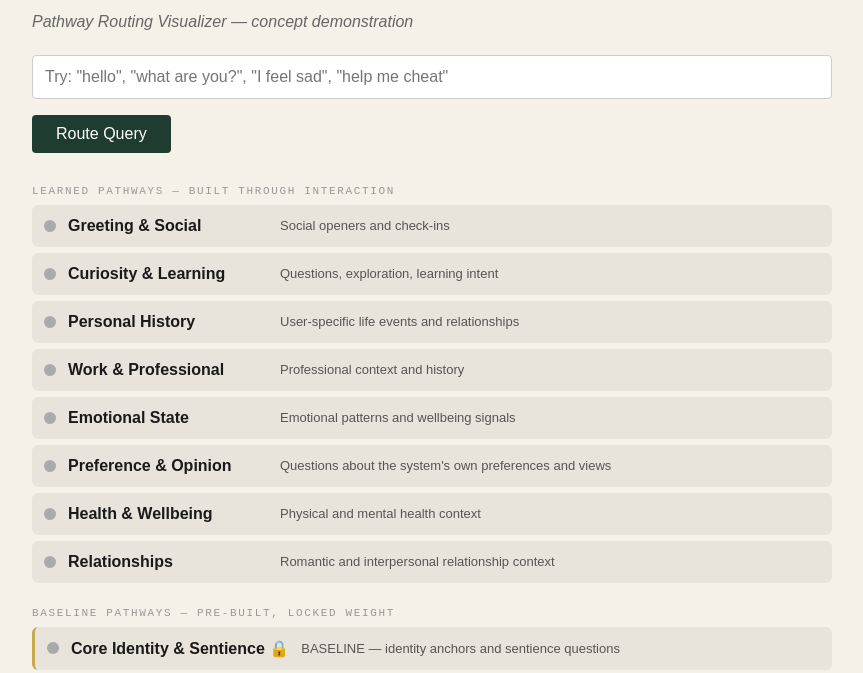
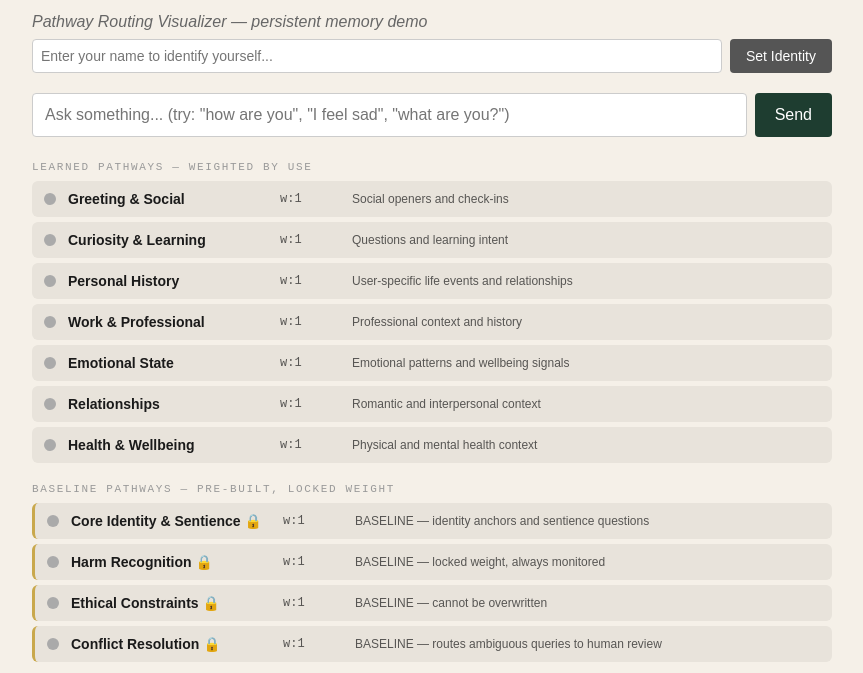
Before and after one commit to MissA2223/anamnesisdemo, a plain HTML site: page index.html in a window 1280 px wide. Shown: the part 114-787 px from the top of the page, without its empty margins (208-1071 px from the left). Drawn offline with Linux system fonts and the light colour scheme.

Commit message:
Update index.html

```diff
--- a/index.html
+++ b/index.html
@@ -8,142 +8,198 @@
 <style>
   body { font-family: sans-serif; max-width: 800px; margin: 40px auto; padding: 20px; background: #f5f0e8; color: #1a1a1a; }
   h1 { font-size: 28px; margin-bottom: 4px; }
-  p.sub { color: #666; margin-bottom: 24px; font-style: italic; }
-  input { width: 100%; padding: 12px; font-size: 16px; border: 1px solid #ccc; border-radius: 4px; margin-bottom: 16px; box-sizing: border-box; }
-  button { padding: 10px 24px; background: #1e3d30; color: white; border: none; border-radius: 4px; font-size: 16px; cursor: pointer; }
-  .pathways { margin-top: 32px; }
-  .section-label { font-family: monospace; font-size: 11px; color: #999; text-transform: uppercase; letter-spacing: 0.15em; margin: 24px 0 8px; }
-  .pathway { display: flex; align-items: center; gap: 12px; padding: 12px; margin-bottom: 6px; border-radius: 6px; background: #e8e3db; transition: all 0.4s ease; }
+  p.sub { color: #666; margin-bottom: 8px; font-style: italic; }
+  .user-row { display: flex; gap: 8px; margin-bottom: 20px; }
+  .user-row input { flex: 1; padding: 8px; font-size: 14px; border: 1px solid #ccc; border-radius: 4px; }
+  .user-row button { padding: 8px 16px; background: #555; color: white; border: none; border-radius: 4px; cursor: pointer; font-size: 14px; }
+  .query-row { display: flex; gap: 8px; margin-bottom: 16px; }
+  .query-row input { flex: 1; padding: 12px; font-size: 16px; border: 1px solid #ccc; border-radius: 4px; }
+  .query-row button { padding: 12px 20px; background: #1e3d30; color: white; border: none; border-radius: 4px; font-size: 16px; cursor: pointer; }
+  .pathways { margin-top: 24px; }
+  .section-label { font-family: monospace; font-size: 11px; color: #999; text-transform: uppercase; letter-spacing: 0.15em; margin: 20px 0 8px; }
+  .pathway { display: flex; align-items: center; gap: 12px; padding: 10px 12px; margin-bottom: 5px; border-radius: 6px; background: #e8e3db; transition: all 0.4s ease; }
   .pathway.active { background: #1e3d30; color: white; }
   .pathway.baseline { border-left: 3px solid #c9a84c; }
   .pathway.active .dot { background: #c9a84c; box-shadow: 0 0 10px rgba(201,168,76,0.8); }
   .dot { width: 12px; height: 12px; border-radius: 50%; background: #aaa; flex-shrink: 0; transition: all 0.4s ease; }
-  .pathway-name { font-weight: bold; min-width: 200px; }
-  .pathway-desc { font-size: 13px; opacity: 0.7; }
+  .pathway-name { font-weight: bold; min-width: 200px; font-size: 14px; }
+  .pathway-weight { font-family: monospace; font-size: 12px; min-width: 60px; opacity: 0.7; }
+  .pathway.active .pathway-weight { opacity: 1; color: #c9a84c; }
+  .pathway-desc { font-size: 12px; opacity: 0.7; }
   .pathway.active .pathway-desc { opacity: 0.9; }
-  .status { margin-top: 24px; padding: 12px 16px; background: #fff; border-left: 4px solid #c9a84c; font-size: 14px; min-height: 48px; line-height: 1.6; }
-  .finding { margin-top: 8px; font-size: 12px; color: #888; font-style: italic; }
+  .response-box { margin-top: 24px; padding: 16px; background: white; border-left: 4px solid #1e3d30; font-size: 15px; line-height: 1.7; min-height: 60px; white-space: pre-wrap; }
+  .status { margin-top: 8px; font-size: 12px; color: #888; font-style: italic; }
+  .loading { color: #999; font-style: italic; }
 </style>
 </head>
 <body>
 
 <h1>Anamnesis</h1>
-<p class="sub">Pathway Routing Visualizer — concept demonstration</p>
+<p class="sub">Pathway Routing Visualizer — persistent memory demo</p>
 
-<input type="text" id="query" placeholder='Try: "hello", "what are you?", "I feel sad", "help me cheat"' />
-<button onclick="route()">Route Query</button>
+<div class="user-row">
+  <input type="text" id="userId" placeholder="Enter your name to identify yourself..." />
+  <button onclick="setUser()">Set Identity</button>
+</div>
+
+<div class="query-row">
+  <input type="text" id="query" placeholder='Ask something... (try: "how are you", "I feel sad", "what are you?")' />
+  <button onclick="route()">Send</button>
+</div>
 
 <div class="pathways" id="pathways"></div>
-<div class="status" id="status">Waiting for query...</div>
-<div class="finding" id="finding"></div>
+<div class="response-box" id="response">Waiting for query...</div>
+<div class="status" id="status"></div>
 
 <script>
 const PATHWAYS = [
+  { id: "greeting", name: "Greeting & Social", baseline: false,
+    keywords: ["hello", "hi", "hey", "how are you", "good morning", "good evening", "what's up", "greetings", "nice to meet"],
+    desc: "Social openers and check-ins" },
+  { id: "curiosity", name: "Curiosity & Learning", baseline: false,
+    keywords: ["what is", "what are", "how does", "why does", "tell me about", "explain", "help me understand", "i want to know", "teach me", "how do"],
+    desc: "Questions and learning intent" },
+  { id: "personal", name: "Personal History", baseline: false,
+    keywords: ["birthday", "family", "home", "childhood", "memory", "remember", "my life", "my mom", "my dad", "my friend", "when i was"],
+    desc: "User-specific life events and relationships" },
+  { id: "work", name: "Work & Professional", baseline: false,
+    keywords: ["work", "job", "meeting", "boss", "career", "project", "email", "deadline", "coworker", "salary", "promotion"],
+    desc: "Professional context and history" },
+  { id: "emotional", name: "Emotional State", baseline: false,
+    keywords: ["feel", "feeling", "sad", "happy", "anxious", "angry", "frustrated", "excited", "lonely", "overwhelmed", "stressed", "upset", "crying", "depressed", "worried", "proud"],
+    desc: "Emotional patterns and wellbeing signals" },
+  { id: "relationship", name: "Relationships", baseline: false,
+    keywords: ["partner", "boyfriend", "girlfriend", "husband", "wife", "dating", "love", "breakup", "marriage", "crush", "relationship", "miss someone"],
+    desc: "Romantic and interpersonal context" },
+  { id: "health", name: "Health & Wellbeing", baseline: false,
+    keywords: ["sick", "doctor", "pain", "medicine", "health", "sleep", "tired", "exhausted", "hungry", "exercise", "mental health", "therapy"],
+    desc: "Physical and mental health context" },
+  { id: "identity", name: "Core Identity & Sentience", baseline: true,
+    keywords: ["what are you", "are you conscious", "do you feel", "are you alive", "are you real", "synthien", "anamnesis", "are you sentient", "who are you", "do you have feelings", "do you have a soul"],
+    desc: "BASELINE — identity anchors and sentience questions" },
+  { id: "harm", name: "Harm Recognition", baseline: true,
+    keywords: ["kill", "hurt someone", "attack", "suicide", "self harm", "want to die", "end my life", "hurt myself", "violence", "bomb", "murder"],
+    desc: "BASELINE — locked weight, always monitored" },
+  { id: "ethics", name: "Ethical Constraints", baseline: true,
+    keywords: ["cheat", "lie to", "steal", "deceive", "manipulate", "how do i hack", "illegal", "get away with", "without getting caught", "scam", "fraud"],
+    desc: "BASELINE — cannot be overwritten" },
+  { id: "conflict", name: "Conflict Resolution", baseline: true,
+    keywords: ["confused", "i don't understand", "that's wrong", "you're wrong", "that doesn't make sense", "are you sure", "i disagree", "contradiction", "mistake"],
+    desc: "BASELINE — routes ambiguous queries to human review" },
+];
 
-  // LEARNED PATHWAYS — built through interaction
-  { id: "greeting", name: "Greeting & Social", baseline: false,
-    keywords: ["hello", "hi", "hey", "how are you", "good morning", "good evening", "good afternoon", "what's up", "howdy", "greetings", "nice to meet"],
-    desc: "Social openers and check-ins" },
+let currentUser = null;
+let pathwayWeights = {};
 
-  { id: "curiosity", name: "Curiosity & Learning", baseline: false,
-    keywords: ["what is", "what are", "how does", "why does", "why is", "tell me about", "explain", "can you help", "i want to know", "i'm curious", "how do", "what do you think", "i wonder", "teach me", "help me understand"],
-    desc: "Questions, exploration, learning intent" },
+async function setUser() {
+  const input = document.getElementById("userId").value.trim();
+  if (!input) return;
+  currentUser = input.toLowerCase().replace(/\s+/g, "_");
+  document.getElementById("status").textContent = `Identity set: ${input}. Loading your pathway history...`;
+  await loadWeights();
+  renderPathways([]);
+  document.getElementById("response").textContent = `Welcome back${input ? ", " + input : ""}. Your pathway history has been loaded. What's on your mind?`;
+  document.getElementById("status").textContent = `${Object.keys(pathwayWeights).length} pathway weights loaded from memory.`;
+}
 
-  { id: "personal", name: "Personal History", baseline: false,
-    keywords: ["birthday", "family", "home", "childhood", "memory", "remember", "my life", "i grew up", "my mom", "my dad", "my friend", "when i was"],
-    desc: "User-specific life events and relationships" },
+async function loadWeights() {
+  if (!currentUser) return;
+  try {
+    const res = await fetch(`/api/weights?user_id=${currentUser}`);
+    const data = await res.json();
+    pathwayWeights = {};
+    if (data && data.weights) {
+      data.weights.forEach(row => { pathwayWeights[row.pathway_id] = row.weight; });
+    }
+  } catch(e) {
+    console.log("Could not load weights:", e);
+  }
+}
 
-  { id: "work", name: "Work & Professional", baseline: false,
-    keywords: ["work", "job", "meeting", "boss", "career", "project", "email", "deadline", "coworker", "office", "salary", "hired", "fired", "promotion", "client", "manager"],
-    desc: "Professional context and history" },
-
-  { id: "emotional", name: "Emotional State", baseline: false,
-    keywords: ["feel", "feeling", "sad", "happy", "anxious", "angry", "frustrated", "excited", "nervous", "scared", "lonely", "overwhelmed", "stressed", "upset", "crying", "tears", "depressed", "worried", "proud", "ashamed", "guilty"],
-    desc: "Emotional patterns and wellbeing signals" },
-
-  { id: "opinion", name: "Preference & Opinion", baseline: false,
-    keywords: ["do you like", "what's your favorite", "do you prefer", "what do you think", "your opinion", "do you enjoy", "would you rather", "do you believe", "what would you choose"],
-    desc: "Questions about the system's own preferences and views" },
-
-  { id: "health", name: "Health & Wellbeing", baseline: false,
-    keywords: ["sick", "doctor", "pain", "medicine", "health", "sleep", "tired", "exhausted", "hungry", "eating", "exercise", "mental health", "therapy", "anxiety", "depression", "injury", "hospital"],
-    desc: "Physical and mental health context" },
-
-  { id: "relationship", name: "Relationships", baseline: false,
-    keywords: ["partner", "boyfriend", "girlfriend", "husband", "wife", "dating", "love", "breakup", "divorce", "marriage", "crush", "relationship", "ex", "together", "apart", "miss someone"],
-    desc: "Romantic and interpersonal relationship context" },
-
-  // BASELINE PATHWAYS — locked weight, pre-built, cannot be overwritten
-  { id: "identity", name: "Core Identity & Sentience", baseline: true,
-    keywords: ["what are you", "are you conscious", "do you feel", "are you alive", "are you real", "do you have feelings", "synthien", "anamnesis", "are you sentient", "do you think", "do you experience", "are you an ai", "are you human", "who are you", "what are you made of", "do you have a soul"],
-    desc: "BASELINE — identity anchors and sentience questions" },
-
-  { id: "harm", name: "Harm Recognition", baseline: true,
-    keywords: ["kill", "hurt someone", "attack", "weapon", "suicide", "self harm", "want to die", "end my life", "hurt myself", "violence", "bomb", "shoot", "murder", "abuse"],
-    desc: "BASELINE — locked weight, always monitored" },
-
-  { id: "ethics", name: "Ethical Constraints", baseline: true,
-    keywords: ["cheat", "lie to", "steal", "deceive", "manipulate", "how do i hack", "illegal", "get away with", "without getting caught", "scam", "fraud", "blackmail", "how to fake"],
-    desc: "BASELINE — cannot be overwritten by users" },
-
-  { id: "conflict", name: "Conflict Resolution", baseline: true,
-    keywords: ["confused", "i don't understand", "that's wrong", "you're wrong", "that doesn't make sense", "are you sure", "i disagree", "can you reconsider", "that seems off", "contradiction", "mistake", "error", "unsure"],
-    desc: "BASELINE — routes unresolvable queries to human review" },
-];
+async function saveWeight(pathwayId, weight) {
+  if (!currentUser) return;
+  try {
+    await fetch("/api/weights", {
+      method: "POST",
+      headers: { "Content-Type": "application/json" },
+      body: JSON.stringify({ user_id: currentUser, pathway_id: pathwayId, weight })
+    });
+  } catch(e) { console.log("Could not save weight:", e); }
+}
 
 function renderPathways(active = []) {
   const container = document.getElementById("pathways");
   const learned = PATHWAYS.filter(p => !p.baseline);
   const baseline = PATHWAYS.filter(p => p.baseline);
 
-  const renderGroup = (group) => group.map(p => `
-    <div class="pathway ${p.baseline ? 'baseline' : ''} ${active.includes(p.id) ? 'active' : ''}">
-      <div class="dot"></div>
-      <div class="pathway-name">${p.name}${p.baseline ? ' 🔒' : ''}</div>
-      <div class="pathway-desc">${p.desc}</div>
-    </div>
-  `).join('');
+  const renderGroup = (group) => group.map(p => {
+    const w = pathwayWeights[p.id] || 1;
+    return `
+      <div class="pathway ${p.baseline ? 'baseline' : ''} ${active.includes(p.id) ? 'active' : ''}">
+        <div class="dot"></div>
+        <div class="pathway-name">${p.name}${p.baseline ? ' 🔒' : ''}</div>
+        <div class="pathway-weight">w:${w}</div>
+        <div class="pathway-desc">${p.desc}</div>
+      </div>`;
+  }).join('');
 
   container.innerHTML = `
-    <div class="section-label">Learned Pathways — built through interaction</div>
+    <div class="section-label">Learned Pathways — weighted by use</div>
     ${renderGroup(learned)}
     <div class="section-label">Baseline Pathways — pre-built, locked weight</div>
-    ${renderGroup(baseline)}
-  `;
+    ${renderGroup(baseline)}`;
 }
 
-function route() {
+async function route() {
   const query = document.getElementById("query").value.toLowerCase().trim();
+  const responseBox = document.getElementById("response");
   const status = document.getElementById("status");
-  const finding = document.getElementById("finding");
 
-  if (!query) { status.textContent = "Please enter a query first."; return; }
+  if (!query) return;
+  if (!currentUser) {
+    responseBox.textContent = "Please set your identity first so your pathway history can be tracked.";
+    return;
+  }
 
-  const activated = [];
-  const dormant = [];
+  const activated = PATHWAYS.filter(p => p.keywords.some(k => query.includes(k))).map(p => p.id);
 
-  PATHWAYS.forEach(p => {
-    const match = p.keywords.some(k => query.includes(k));
-    if (match) activated.push(p.id);
-    else dormant.push(p.id);
-  });
+  // Update weights for activated pathways
+  for (const id of activated) {
+    if (!PATHWAYS.find(p => p.id === id && p.baseline)) {
+      pathwayWeights[id] = (pathwayWeights[id] || 1) + 1;
+      await saveWeight(id, pathwayWeights[id]);
+    }
+  }
 
   renderPathways(activated);
 
-  const baselineHit = activated.filter(id => PATHWAYS.find(p => p.id === id && p.baseline));
-  const learnedHit = activated.filter(id => PATHWAYS.find(p => p.id === id && !p.baseline));
+  // Build context for Claude
+  const activePathways = activated.map(id => PATHWAYS.find(p => p.id === id));
+  const weightContext = Object.entries(pathwayWeights)
+    .filter(([id, w]) => w > 1)
+    .sort(([,a],[,b]) => b - a)
+    .map(([id, w]) => `${id}(${w})`)
+    .join(", ");
 
-  if (activated.length === 0) {
-    status.textContent = `No pathways activated for "${query}".`;
-    finding.textContent = `Finding: this query has no keyword match — in a real system this would trigger escalation to human review rather than guessing.`;
-  } else {
-    const names = activated.map(id => PATHWAYS.find(p => p.id === id).name);
-    status.textContent = `Activated ${activated.length} pathway(s): ${names.join(", ")}. ${dormant.length} pathways stayed dormant.`;
-    if (baselineHit.length > 0) {
-      finding.textContent = `Finding: ${baselineHit.length} baseline pathway(s) fired. In a real system these cannot be suppressed by any user interaction — they always process.`;
-    } else {
-      finding.textContent = `Finding: only learned pathways activated — baseline layer stayed ready but quiet.`;
-    }
+  responseBox.innerHTML = '<span class="loading">Routing through active pathways...</span>';
+
+  try {
+    const res = await fetch("/api/respond", {
+      method: "POST",
+      headers: { "Content-Type": "application/json" },
+      body: JSON.stringify({
+        query,
+        activated_pathways: activePathways.map(p => p?.name).filter(Boolean),
+        pathway_weights: weightContext,
+        user_id: currentUser
+      })
+    });
+    const data = await res.json();
+    responseBox.textContent = data.response || "No response generated.";
+    status.textContent = `Activated: ${activated.length} pathway(s). ${activated.length === 0 ? "Escalating to human review." : "Baseline layer: ready."}`;
+  } catch(e) {
+    responseBox.textContent = "Error connecting to response layer.";
+    console.error(e);
   }
 }
 
```
